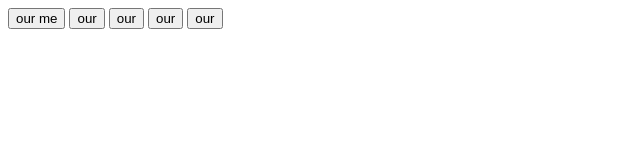
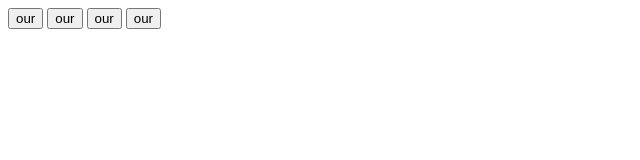
Before and after one commit to LexLerec/star22, a plain HTML site: page index.html in a window 1280 px wide. Shown: the whole page, without its empty margins (0-640 px from the left). Drawn offline with Linux system fonts and the light colour scheme.

Commit message:
deleted 1 btn

```diff
--- a/index.html
+++ b/index.html
@@ -11,7 +11,6 @@
 
 <body>
 
-	<button class="brn btn-1">our me</button>
 	<button class="brn btn-2">our</button>
 	<button class="brn btn-3">our</button>
 	<button class="brn btn-4">our</button>
```
